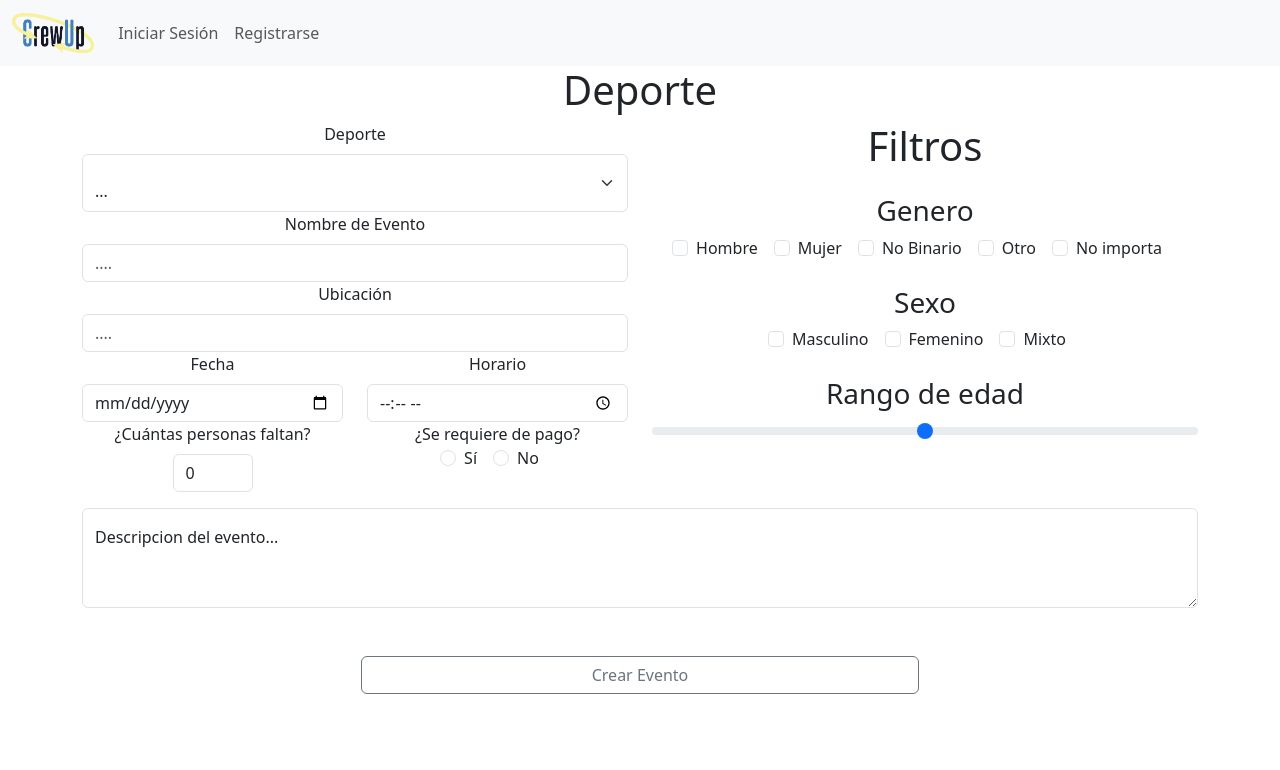
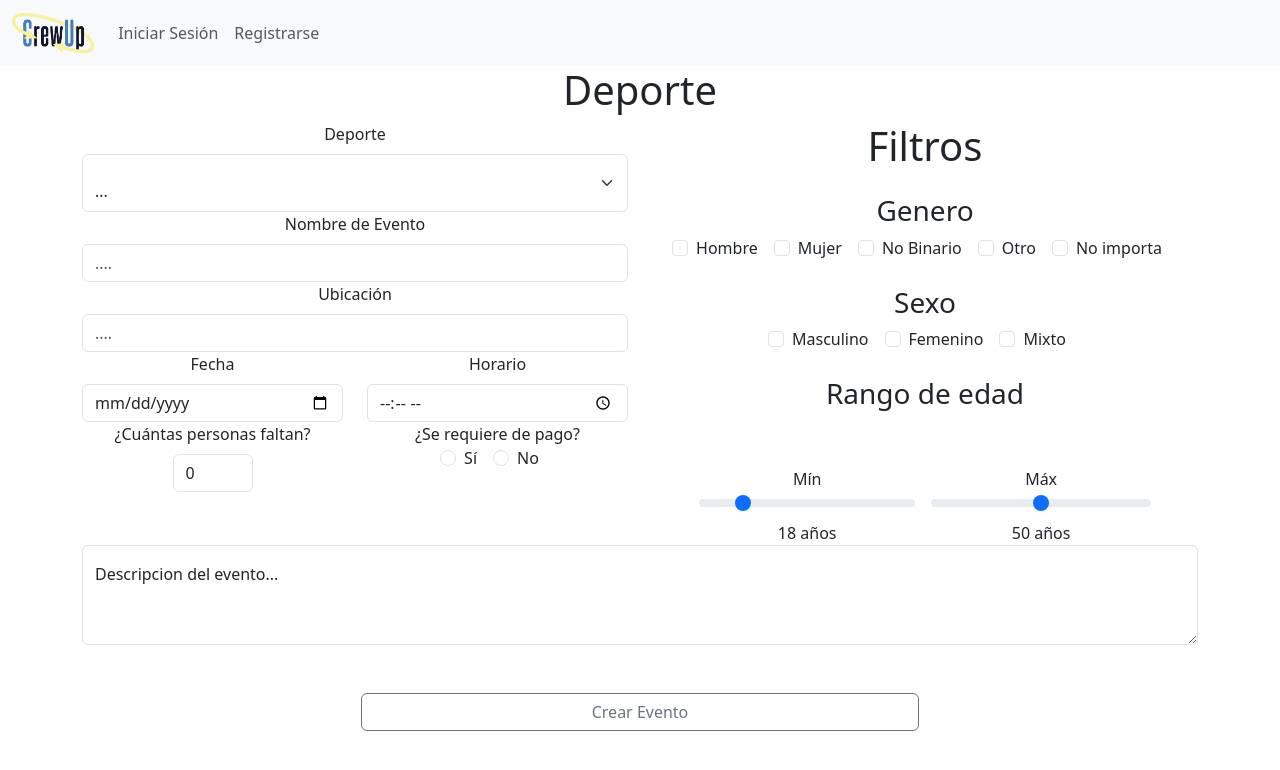
Before and after one commit to carostraub/proyectoFinal, a React (Vite) app in the folder front/: page /createsport in a window 1280 px wide. Shown: the top 770 px of the page. Built offline with nearby package versions, Linux system fonts and the light colour scheme; no server answers.

Commit message:
todos los eventos tienen el rango de edad

```diff
--- a/front/src/pages/Eventos/CreateEvent.jsx
+++ b/front/src/pages/Eventos/CreateEvent.jsx
@@ -1,5 +1,10 @@
 import React from "react";
 import { useAuth } from "../../../src/context/AuthContext";
+import AgeRange from "../../components/AgeRange";
+
+const handleAgeRangeChange = ({ edadMin, edadMax }) => {
+  setFormData({ ...formData, edadMin, edadMax });
+};
 
 const CreateEvent = () => {
   const { user } = useAuth();
@@ -191,7 +196,7 @@ const CreateEvent = () => {
           <h3 className="text-center mt-4">Rango de edad</h3>
 
           <label htmlFor="customRange1" className="form-label"></label>
-          <input type="range" className="form-range" id="customRange1"></input>
+          <AgeRange onChange={handleAgeRangeChange} />
         </div>
       </div>
       <div className="mt-5">
--- a/front/src/pages/Eventos/CreateSecurity.jsx
+++ b/front/src/pages/Eventos/CreateSecurity.jsx
@@ -1,5 +1,11 @@
 import React from "react";
 import { useAuth } from "../../../src/context/AuthContext";
+import AgeRange from "../../components/AgeRange";
+
+
+const handleAgeRangeChange = ({ edadMin, edadMax }) => {
+  setFormData({ ...formData, edadMin, edadMax });
+};
 
 const CreateSecurity = () => {
   const { user } = useAuth();
@@ -167,7 +173,7 @@ const CreateSecurity = () => {
           <h3 className="text-center mt-4">Rango de edad</h3>
 
           <label htmlFor="customRange1" className="form-label"></label>
-          <input type="range" className="form-range" id="customRange1"></input>
+          <AgeRange onChange={handleAgeRangeChange} />
         </div>
       </div>
       <div className="mt-5">
--- a/front/src/pages/Eventos/CreateSport.jsx
+++ b/front/src/pages/Eventos/CreateSport.jsx
@@ -1,5 +1,6 @@
 import React, { useState } from "react";
 import { useAuth } from "../../../src/context/AuthContext";
+import AgeRange from "../../components/AgeRange";
 
 const CreateSport = () => {
   const { user } = useAuth();
@@ -31,6 +32,10 @@ const CreateSport = () => {
     e.preventDefault();
     console.log(formData)
   }
+
+  const handleAgeRangeChange = ({ edadMin, edadMax }) => {
+    setFormData({ ...formData, edadMin, edadMax });
+  };
 
   return (
     <div className="container text-center">
@@ -258,7 +263,7 @@ const CreateSport = () => {
           <h3 className="text-center mt-4">Rango de edad</h3>
 
           <label htmlFor="customRange1" className="form-label"></label>
-          <input type="range" className="form-range" id="customRange1"></input>
+          <AgeRange onChange={handleAgeRangeChange} />
         </div>
       </div>
       <div className="row">
```
